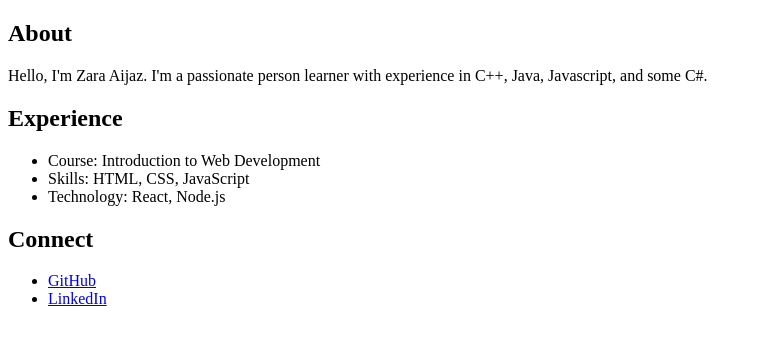
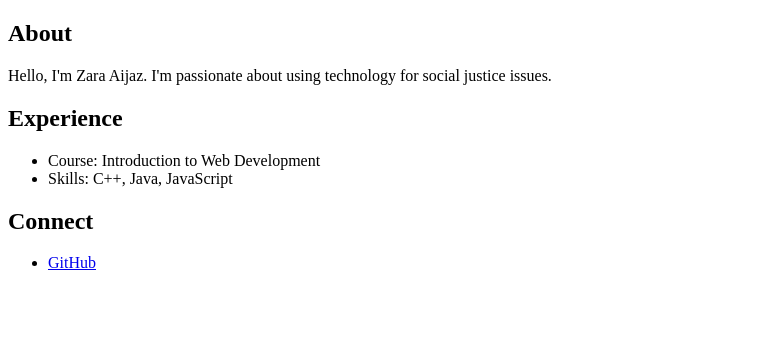
Before and after one commit to zaijaz/zara-aijaz-jupiter, a plain HTML site: page index.html in a window 1280 px wide. Shown: the whole page, without its empty margins (0-757 px from the left). Drawn offline with Linux system fonts and the light colour scheme.

Commit message:
Updated index.html for lesson-7

```diff
--- a/index.html
+++ b/index.html
@@ -11,8 +11,8 @@
     <section id="About">
       <h2>About</h2>
       <p>
-        Hello, I'm Zara Aijaz. I'm a passionate person learner with experience
-        in C++, Java, Javascript, and some C#.
+        Hello, I'm Zara Aijaz. I'm passionate about using technology for social
+        justice issues.
       </p>
     </section>
 
@@ -20,8 +20,7 @@
       <h2>Experience</h2>
       <ul>
         <li>Course: Introduction to Web Development</li>
-        <li>Skills: HTML, CSS, JavaScript</li>
-        <li>Technology: React, Node.js</li>
+        <li>Skills: C++, Java, JavaScript</li>
       </ul>
     </section>
 
@@ -29,9 +28,6 @@
       <h2>Connect</h2>
       <ul>
         <li><a href="https://github.com/zaijaz" target="_blank">GitHub</a></li>
-        <li>
-          <a href="https://www.linkedin.com/zaijaz" target="_blank">LinkedIn</a>
-        </li>
       </ul>
     </section>
   </body>
```
